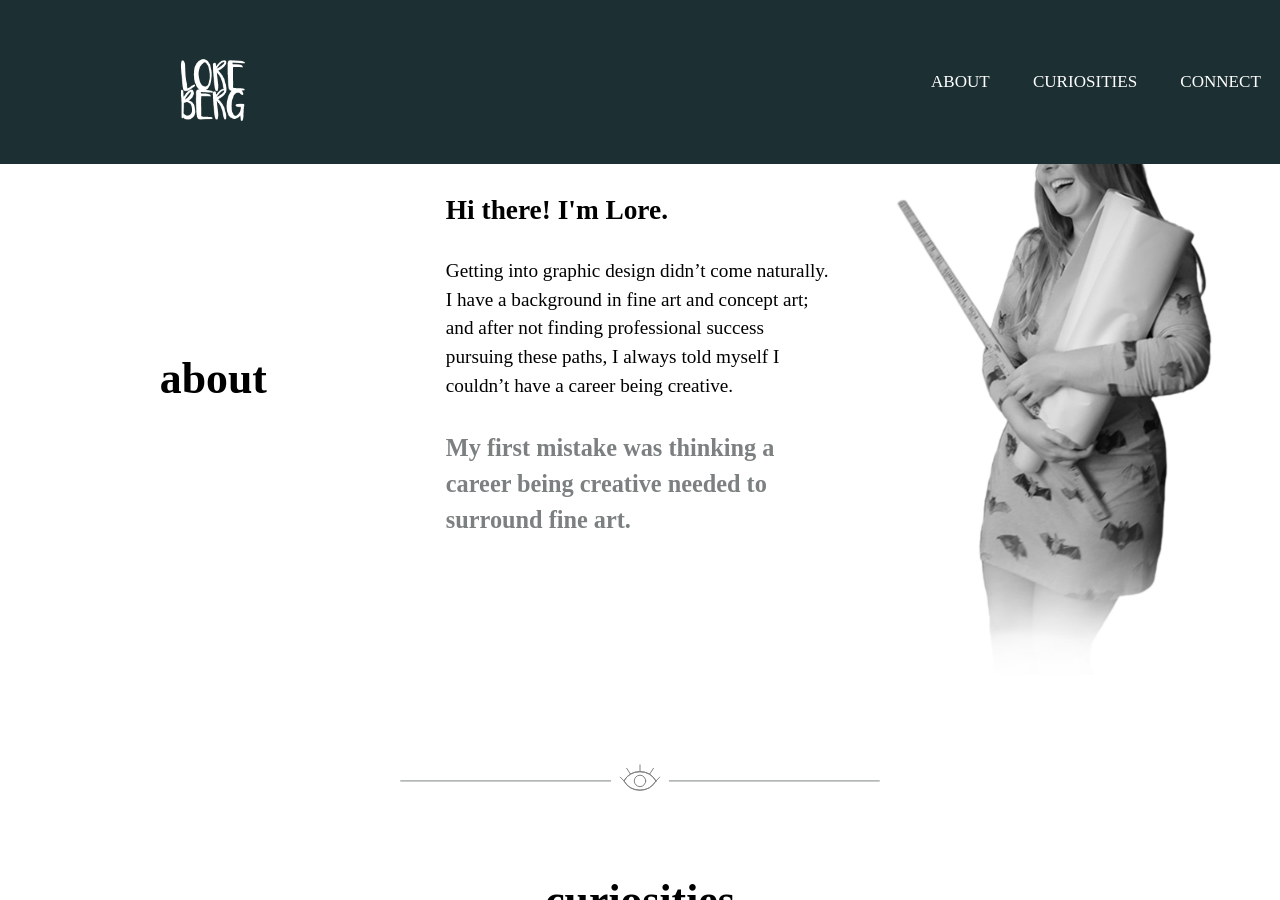
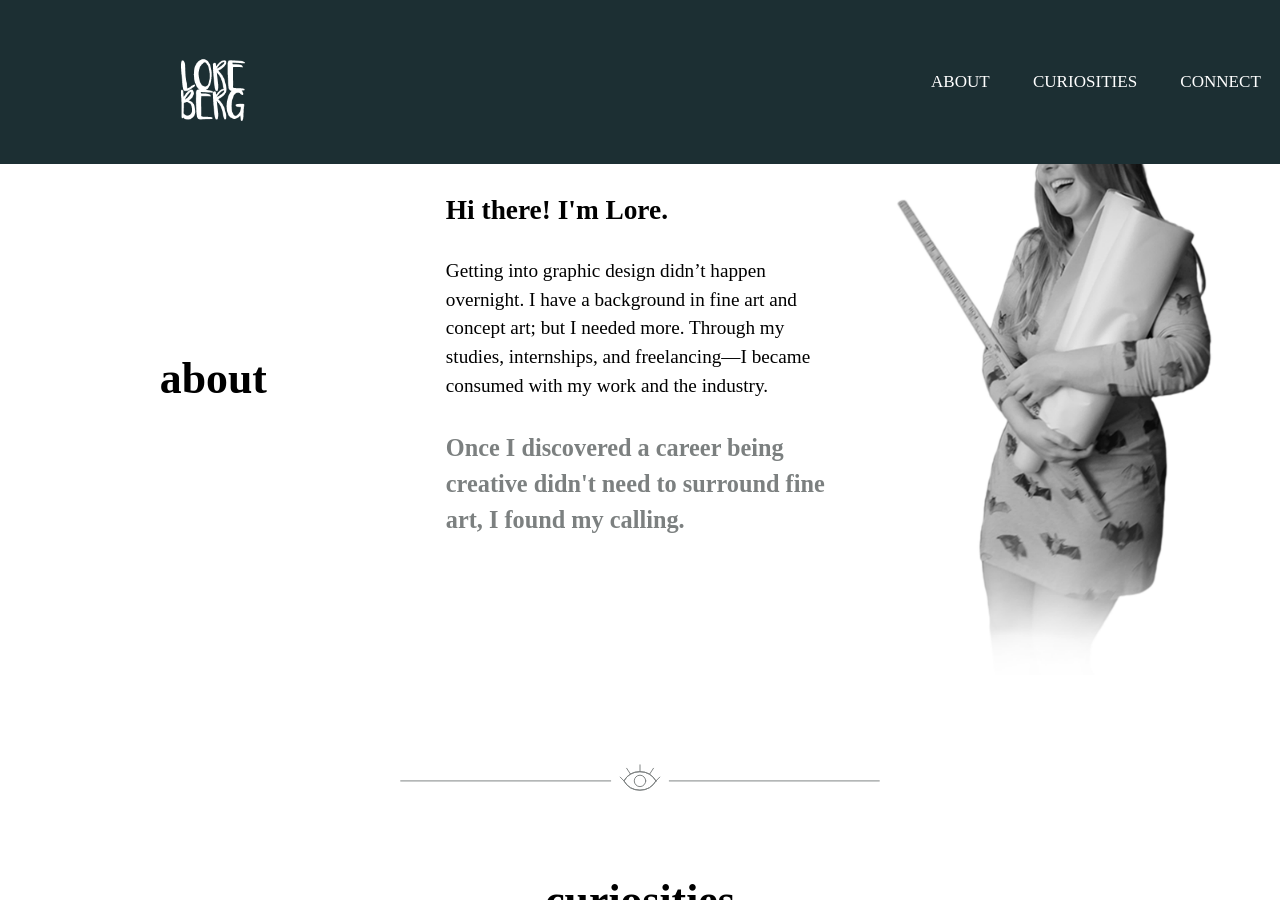
Before and after one commit to laurenberg/graphicsoflore.ca, a Jekyll site: the page built from index.html, in a window 1280 px wide and 900 px high, scrolled down 559 px. Built offline with Jekyll 4.4.1, drawn with Linux system fonts in a browser that asks for light colours; some web fonts are replaced.

Commit message:
rewriting about me

```diff
--- a/index.html
+++ b/index.html
@@ -15,8 +15,8 @@ layout: default
     </div>
     <div class="unit l-1-3 m-1-3 xs-1 me-desc">
       <h3 class="iskra">Hi there! I'm Lore.</h3>
-      <p>Getting into graphic design didn’t come naturally. I have a background in fine art and concept art; and after not finding professional success pursuing these paths, I always told myself I couldn’t have a career being creative.</p>
-      <p class="em giga"><strong>My first mistake was thinking a career being creative needed to surround fine art.</strong></p>
+      <p>Getting into graphic design didn’t happen overnight. I have a background in fine art and concept art; but I needed more. Through my studies, internships, and freelancing—I became consumed with my work and the industry.</p>
+      <p class="em giga"><strong>Once I discovered a career being creative didn't need to surround fine art, I found my calling.</strong></p>
     </div>
     <div class="unit l-1-3 m-1-3 xs-1">
       <img class="me" src="images/me.jpg" alt="picture of lore berg laughing holding reems of paper and a yard stick">
```
Also changed, not shown: alive.html (+15 -9 lines).
